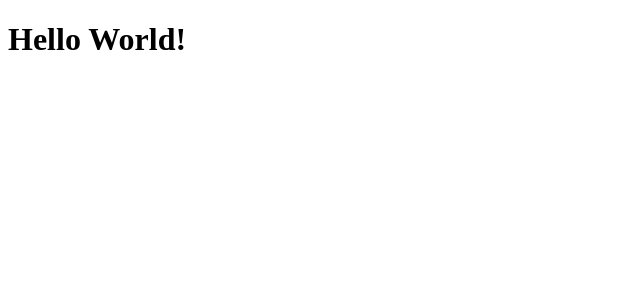
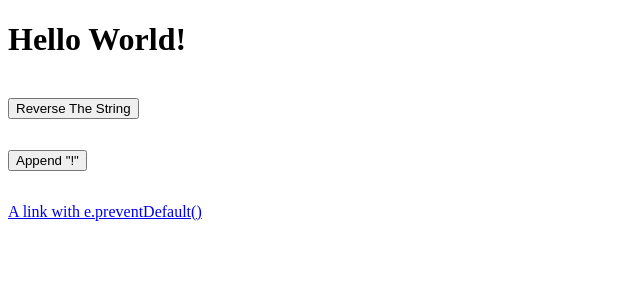
Before and after one commit to DhilipThangaraj/vue, a Vue app in the folder vue-project/: page / in a window 1280 px wide. Shown: the top 300 px of the page, without its empty margins (0-640 px from the left). Built offline with nearby package versions, Linux system fonts and the light colour scheme.

Commit message:
button example

```diff
--- a/vue-project/src/App.vue
+++ b/vue-project/src/App.vue
@@ -1,7 +1,7 @@
 <!-- Basic -->
 <!-- 1.Hello World -->
 
-<script>
+<!-- <script>
 export default {
   data() {
     return {
@@ -15,4 +15,46 @@ export default {
   <h1>{{ message }}</h1>
 </template>
 
-<style></style>
+<style></style> -->
+
+<!--
+2.This example demonstrates handling user input with the v-on directive.
+-->
+
+<script>
+export default {
+  data() {
+    return {
+      message: "Hello World!",
+    };
+  },
+  methods: {
+    reverseMessage() {
+      this.message = this.message.split("").reverse().join("");
+    },
+  },
+  notify() {
+    alert("navigation was prevented");
+  },
+};
+</script>
+
+<template>
+  <h1>{{ message }}</h1>
+  <br />
+  <button @click="reverseMessage">Reverse The String</button>
+  <br />
+  <button @click="() => (message += '!')">Append "!"</button>
+  <br />
+  <a href="https://vuejs.org" @click.prevent="notify">
+    A link with e.preventDefault()
+  </a>
+</template>
+
+<style>
+button,
+a {
+  display: block;
+  margin-bottom: 1em;
+}
+</style>
```
